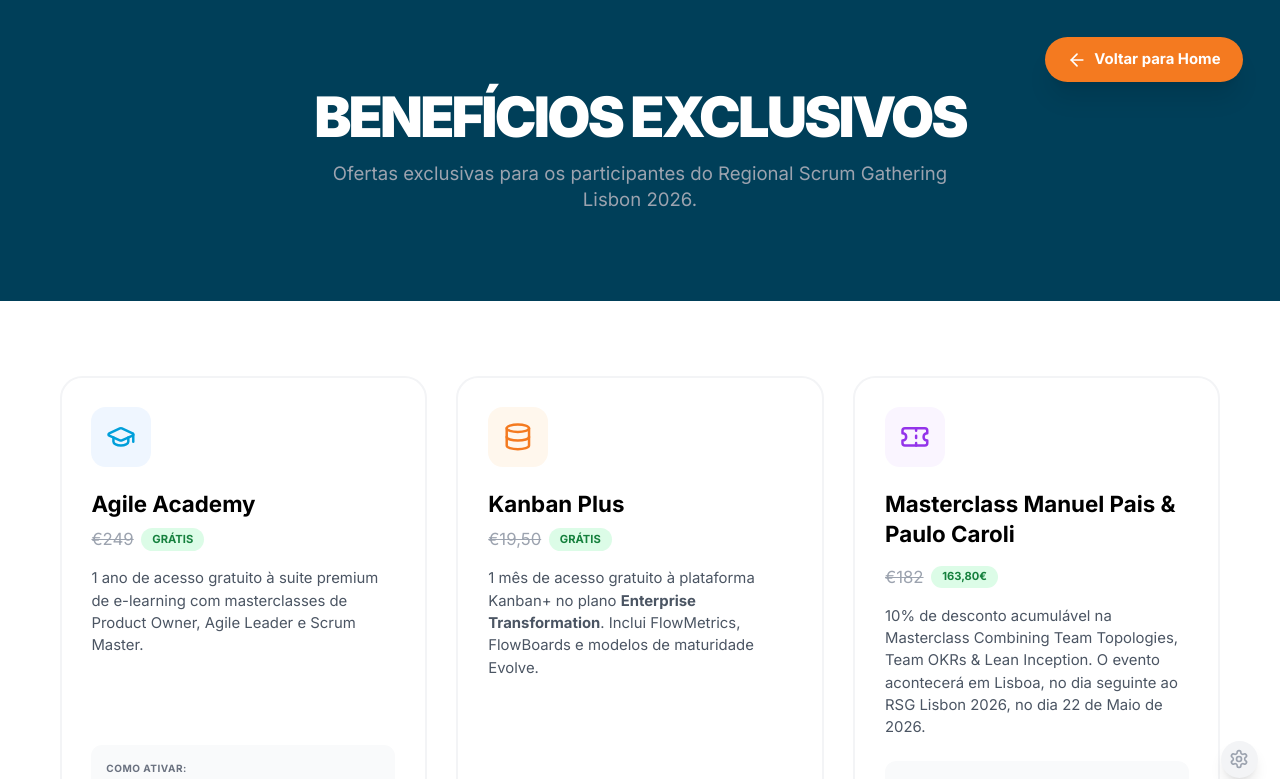
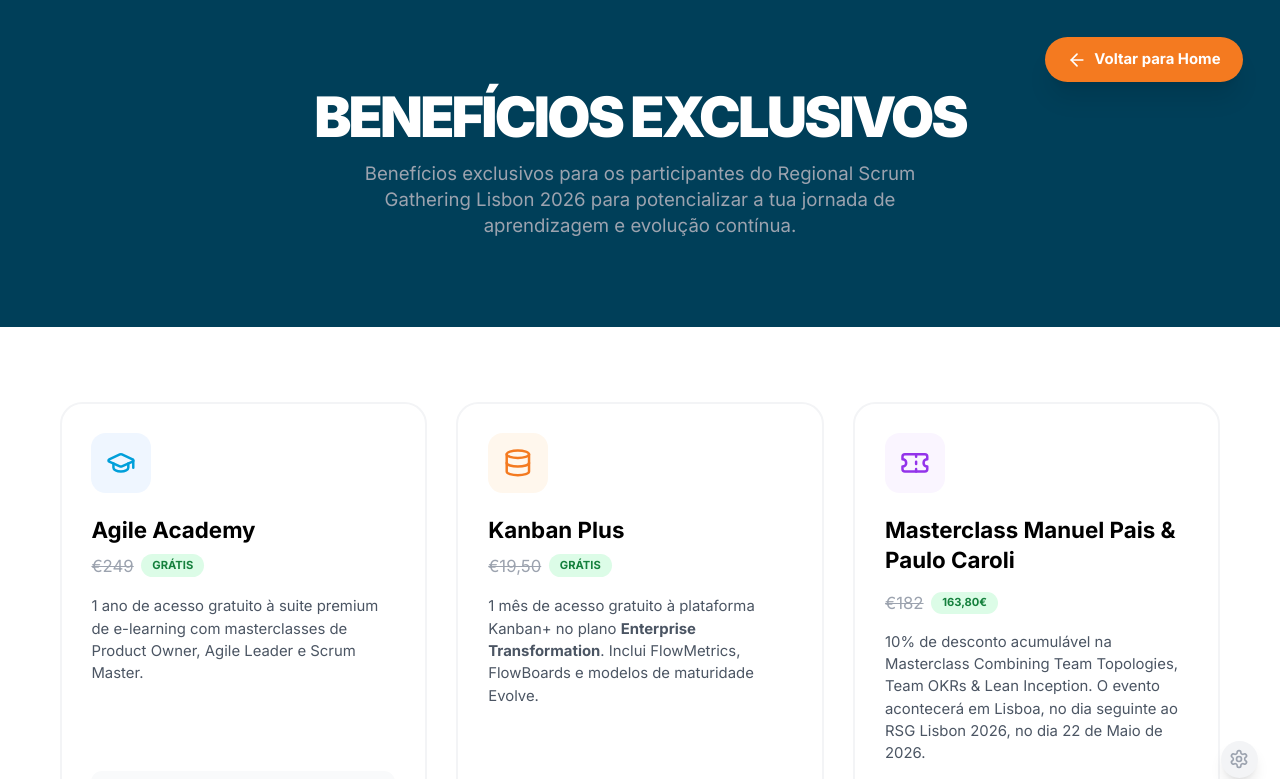
Before and after one commit to tugagilportugal-star/rsg2026, a React (Vite) app: page /beneficios-exclusivos in a window 1280 px wide. Shown: the top 779 px of the page. Built offline with nearby package versions, Linux system fonts and the light colour scheme; no server answers.

Commit message:
Ajustes alinhamento textos e frase inicial - benefícios exclusivos

```diff
--- a/sections/Benefits.tsx
+++ b/sections/Benefits.tsx
@@ -18,7 +18,7 @@ export const BenefitsPage: React.FC = () => {
           Benefícios Exclusivos
         </h1>
         <p className="text-xl text-gray-400 max-w-2xl mx-auto">
-          Ofertas exclusivas para os participantes do Regional Scrum Gathering Lisbon 2026.
+          Benefícios exclusivos para os participantes do Regional Scrum Gathering Lisbon 2026 para potencializar a tua jornada de aprendizagem e evolução contínua.
         </p>
       </section>
 
@@ -31,11 +31,14 @@ export const BenefitsPage: React.FC = () => {
             <div className="w-16 h-16 bg-blue-50 rounded-2xl flex items-center justify-center mb-6 group-hover:bg-brand-orange/10 transition-colors">
               <GraduationCap className="text-brand-blue w-8 h-8 group-hover:text-brand-orange" />
             </div>
+            <div className="min-h-[80px] flex flex-col justify-start">
             <h3 className="text-2xl font-bold mb-2">Agile Academy</h3>
             <div className="flex items-center gap-2 mb-4">
               <span className="line-through text-gray-400 text-lg">€249</span>
               <span className="bg-green-100 text-green-700 px-3 py-1 rounded-full text-xs font-bold uppercase">Grátis</span>
             </div>
+            </div>
+
             <p className="text-gray-600 mb-6 flex-grow">
               1 ano de acesso gratuito à suite premium de e-learning com masterclasses de Product Owner, Agile Leader e Scrum Master.
             </p>
@@ -55,10 +58,12 @@ export const BenefitsPage: React.FC = () => {
   <div className="w-16 h-16 bg-orange-50 rounded-2xl flex items-center justify-center mb-6 group-hover:bg-brand-orange/10 transition-colors">
     <Database className="text-brand-orange w-8 h-8" />
   </div>
+  <div className="min-h-[80px] flex flex-col justify-start">
   <h3 className="text-2xl font-bold mb-2">Kanban Plus</h3>
   <div className="flex items-center gap-2 mb-4">
     <span className="line-through text-gray-400 text-lg">€19,50</span>
     <span className="bg-green-100 text-green-700 px-3 py-1 rounded-full text-xs font-bold uppercase">Grátis</span>
+  </div>
   </div>
 
   <p className="text-gray-600 mb-6 flex-grow">
@@ -86,10 +91,12 @@ export const BenefitsPage: React.FC = () => {
             <div className="w-16 h-16 bg-purple-50 rounded-2xl flex items-center justify-center mb-6 group-hover:bg-brand-orange/10 transition-colors">
               <Ticket className="text-purple-600 w-8 h-8" />
             </div>
+            <div className="min-h-[80px] flex flex-col justify-start">
             <h3 className="text-2xl font-bold mb-4">Masterclass Manuel Pais & Paulo Caroli</h3>
             <div className="flex items-center gap-2 mb-4">
               <span className="line-through text-gray-400 text-lg">€182</span>
     <span className="bg-green-100 text-green-700 px-3 py-1 rounded-full text-xs font-bold uppercase">163,80€</span>
+  </div>
   </div>
             <p className="text-gray-600 mb-6 flex-grow">
               10% de desconto acumulável na Masterclass Combining Team Topologies, Team OKRs & Lean Inception. O evento acontecerá em Lisboa, no dia seguinte ao RSG Lisbon 2026, no dia 22 de Maio de 2026.
```
